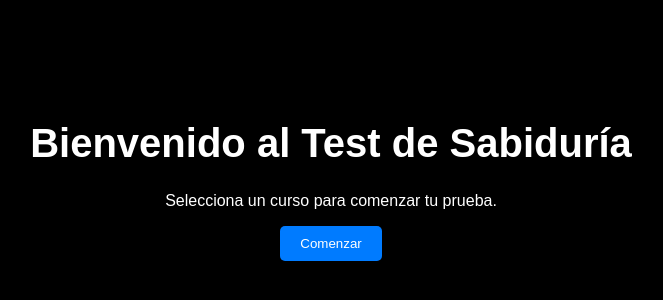
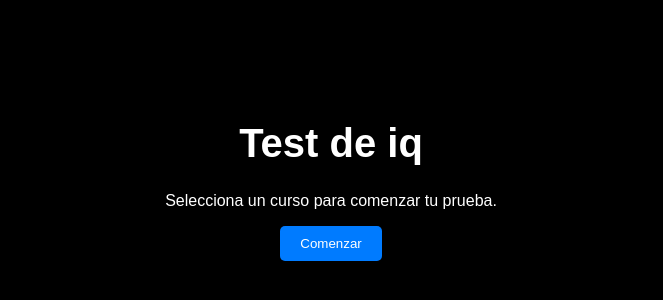
Before and after one commit to Gabriel-rojas-Urbina/web, a plain HTML site: page index.html in a window 1280 px wide. Shown: the part 222-522 px from the top of the page, without its empty margins (309-972 px from the left). Drawn offline with Linux system fonts and the light colour scheme; files whose address does not match are found by name.

Commit message:
Update index.html

```diff
--- a/index.html
+++ b/index.html
@@ -9,7 +9,7 @@
 <body>
     <!-- Pantalla de Introducción -->
     <div id="introduccion">
-        <h1>Bienvenido al Test de Sabiduría</h1>
+        <h1>Test de iq</h1>
         <p>Selecciona un curso para comenzar tu prueba.</p>
         <button onclick="iniciarSimulador()">Comenzar</button>
     </div>
```
